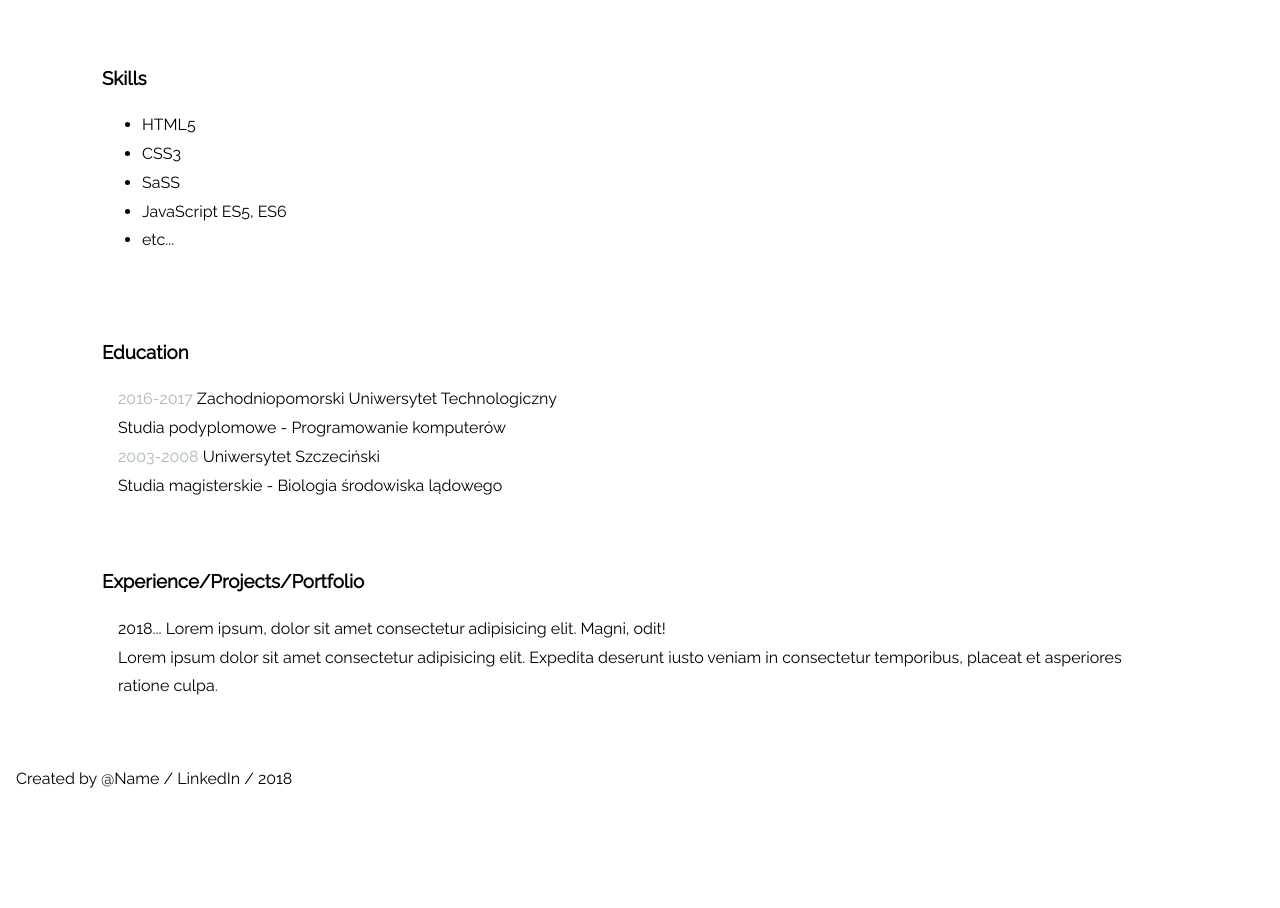
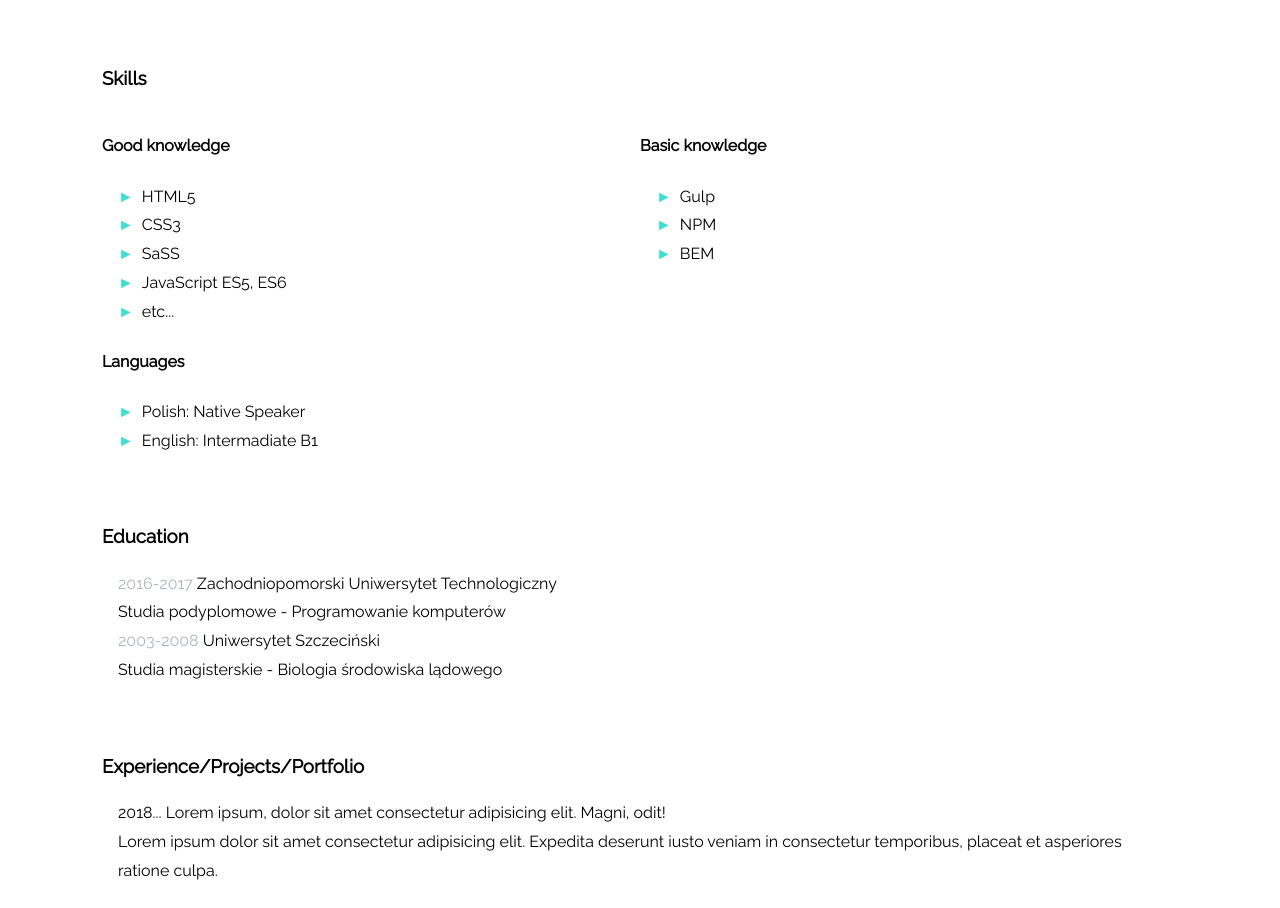
Before and after one commit to hryniewiczm/MyCV, a plain HTML site: page index.html in a window 1280 px wide. Shown: the part 981-1889 px from the top of the page. Before the commit the page ends 1807 px from the top, so only its background shows below. Drawn offline with Linux system fonts and the light colour scheme.

Commit message:
add skills and languages section

```diff
--- a/index.html
+++ b/index.html
@@ -51,13 +51,35 @@
 			<!-- Skils -->
 			<section>
 				<h3>Skills</h3>
-				<ul class="skills">
+				<div class='skills'>
+					<div class='column'>
+						<h4>Good knowledge</h4>
+						<ul>
 							<li>HTML5</li>
 							<li>CSS3</li>
 							<li>SaSS</li>
 							<li>JavaScript ES5, ES6</li>
 							<li>etc...</li>
 						</ul>
+					</div>
+					<div class='column'>
+						<h4>Basic knowledge</h4>
+						<ul>
+							<li>Gulp</li>
+							<li>NPM</li>
+							<li>BEM</li>
+						</ul>
+					</div>
+				</div>
+				<div class="languages">
+					<div class="column">
+						<h4>Languages</h4>
+						<ul>
+							<li>Polish: Native Speaker</li>
+							<li>English: Intermadiate B1</li>
+						</ul>
+					</div>
+				</div>
 			</section>
 			<!-- Education -->
 			<section>
--- a/style.css
+++ b/style.css
@@ -79,6 +79,51 @@ main section:not(:last-child) {
   color: #A7B8BF;
 }
 
+.skills {
+  display: -ms-flexbox;
+  display: flex;
+  -ms-flex-wrap: wrap;
+  flex-wrap: wrap;
+}
+
+.skills .column {
+  -ms-flex: 0 0 50%%;
+  flex: 0 0 50%;
+  max-width: 50%;
+}
+
+.skills ul {
+  list-style-type: none;
+  padding: 0;
+  margin: 0;
+}
+
+.skills ul > li {
+  padding-left: 16px;
+}
+
+.skills li::before {
+  content: "►";
+  padding-right: 8px;
+  color: turquoise;
+}
+
+.languages ul {
+  list-style-type: none;
+  padding: 0;
+  margin: 0;
+}
+
+.languages ul > li {
+  padding-left: 16px;
+}
+
+.languages li::before {
+  content: "►";
+  padding-right: 8px;
+  color: turquoise;
+}
+
 footer {
  padding: 1em;
 }
```
Lines whose indentation alone changed are shown as unchanged.
